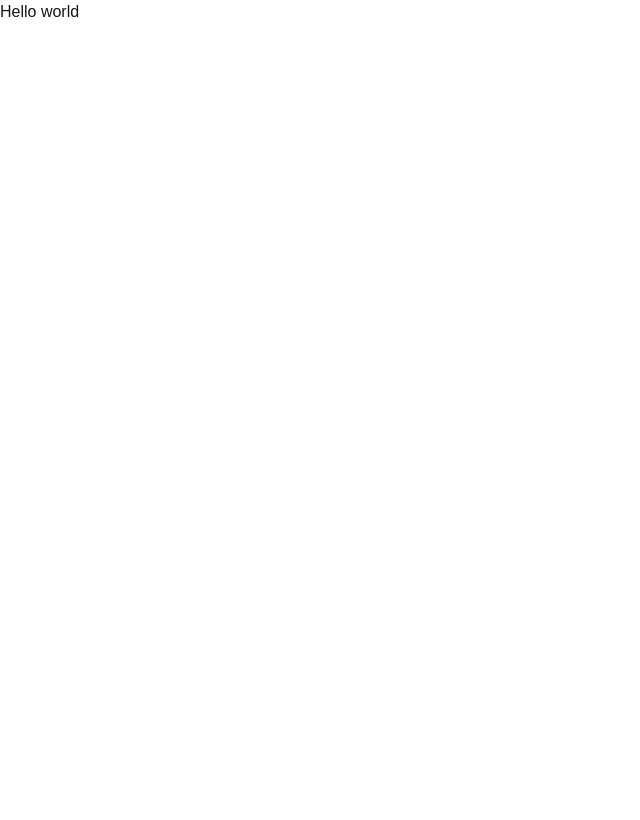
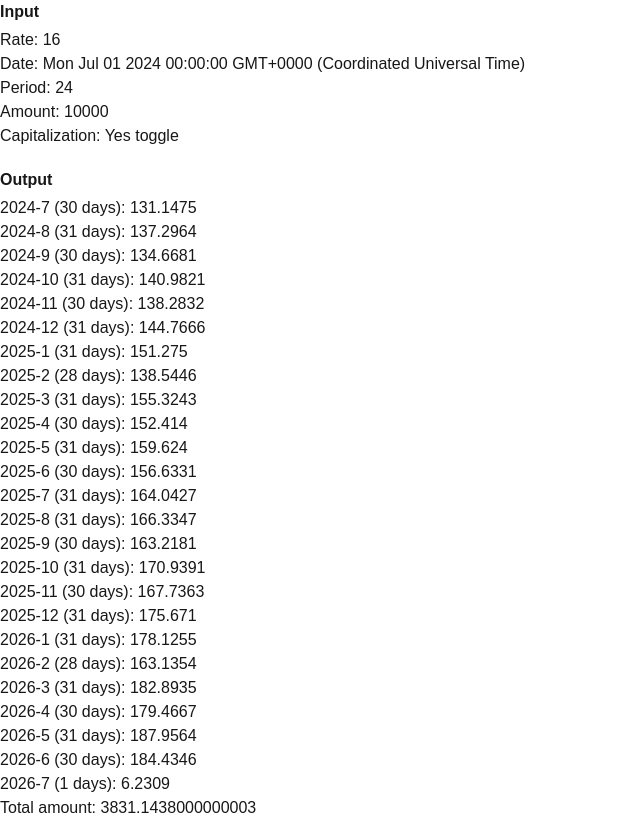
Before and after one commit to dmitrytavern/deposit-calculator, a Next.js app: page /deposit-calculator/ in a window 1280 px wide. Shown: the whole page, without its empty margins (0-640 px from the left). Built offline with nearby package versions, Linux system fonts and the light colour scheme.

Commit message:
feat: add base calculator logic

```diff
--- a/src/pages/index.tsx
+++ b/src/pages/index.tsx
@@ -1,3 +1,82 @@
+import { useEffect, useState } from 'react'
+
+import { isLeapYear } from '@/uitls/date'
+
 export default function Home() {
-  return <div>Hello world</div>
+  const [rate] = useState(16)
+  const [depositDate] = useState(new Date(2024, 6, 1))
+  const [depositPeriod] = useState(24)
+  const [depositAmount] = useState(10000)
+  const [capitalization, setCapitalization] = useState(true)
+
+  const [calculations, setCalculations] = useState([])
+  const [totalAmount, setTotalAmount] = useState(0)
+
+  useEffect(() => {
+    const calculationsTemp = []
+    let totalAmountTemp = 0
+
+    for (let i = 0; i <= depositPeriod; i++) {
+      const currentDate = new Date(depositDate)
+      currentDate.setMonth(depositDate.getMonth() + i)
+
+      const year = currentDate.getFullYear()
+      const month = currentDate.getMonth() + 1
+
+      const amount =
+        capitalization && calculationsTemp.length
+          ? calculationsTemp[calculationsTemp.length - 1].amount
+          : depositAmount
+
+      const incomePerDay =
+        (amount * (rate / 100)) / (isLeapYear(year) ? 366 : 355)
+
+      let days = new Date(year, month, 0).getDate()
+
+      if (i === 0) {
+        days = days - depositDate.getDate()
+      }
+
+      if (i === depositPeriod) {
+        days = depositDate.getDate()
+      }
+
+      const income = +(incomePerDay * days).toFixed(4)
+
+      calculationsTemp.push({
+        year,
+        month,
+        days: days,
+        amount: amount + income,
+        income,
+      })
+
+      totalAmountTemp += income
+    }
+
+    setCalculations(calculationsTemp)
+    setTotalAmount(totalAmountTemp)
+  }, [rate, depositDate, depositPeriod, depositAmount, capitalization])
+
+  return (
+    <div>
+      <h3 className="mb-1 font-bold">Input</h3>
+      <div>Rate: {rate}</div>
+      <div>Date: {depositDate.toString()}</div>
+      <div>Period: {depositPeriod}</div>
+      <div>Amount: {depositAmount}</div>
+      <div>
+        Capitalization: {capitalization ? 'Yes' : 'No'}{' '}
+        <span onClick={() => setCapitalization(!capitalization)}>toggle</span>
+      </div>
+      <h3 className="mt-5 mb-1 font-bold">Output</h3>
+      {calculations.map((calculation) => (
+        <div key={`${calculation.year}-${calculation.month}`}>
+          {`${calculation.year}-${calculation.month}`} ({calculation.days}{' '}
+          days): {calculation.income}
+        </div>
+      ))}
+      <div>Total amount: {totalAmount}</div>
+    </div>
+  )
 }
--- /dev/null
+++ b/src/uitls/date.ts
@@ -0,0 +1,3 @@
+export const isLeapYear = (year: number) => {
+  return (year % 4 == 0 && year % 100 != 0) || year % 400 == 0
+}
```
